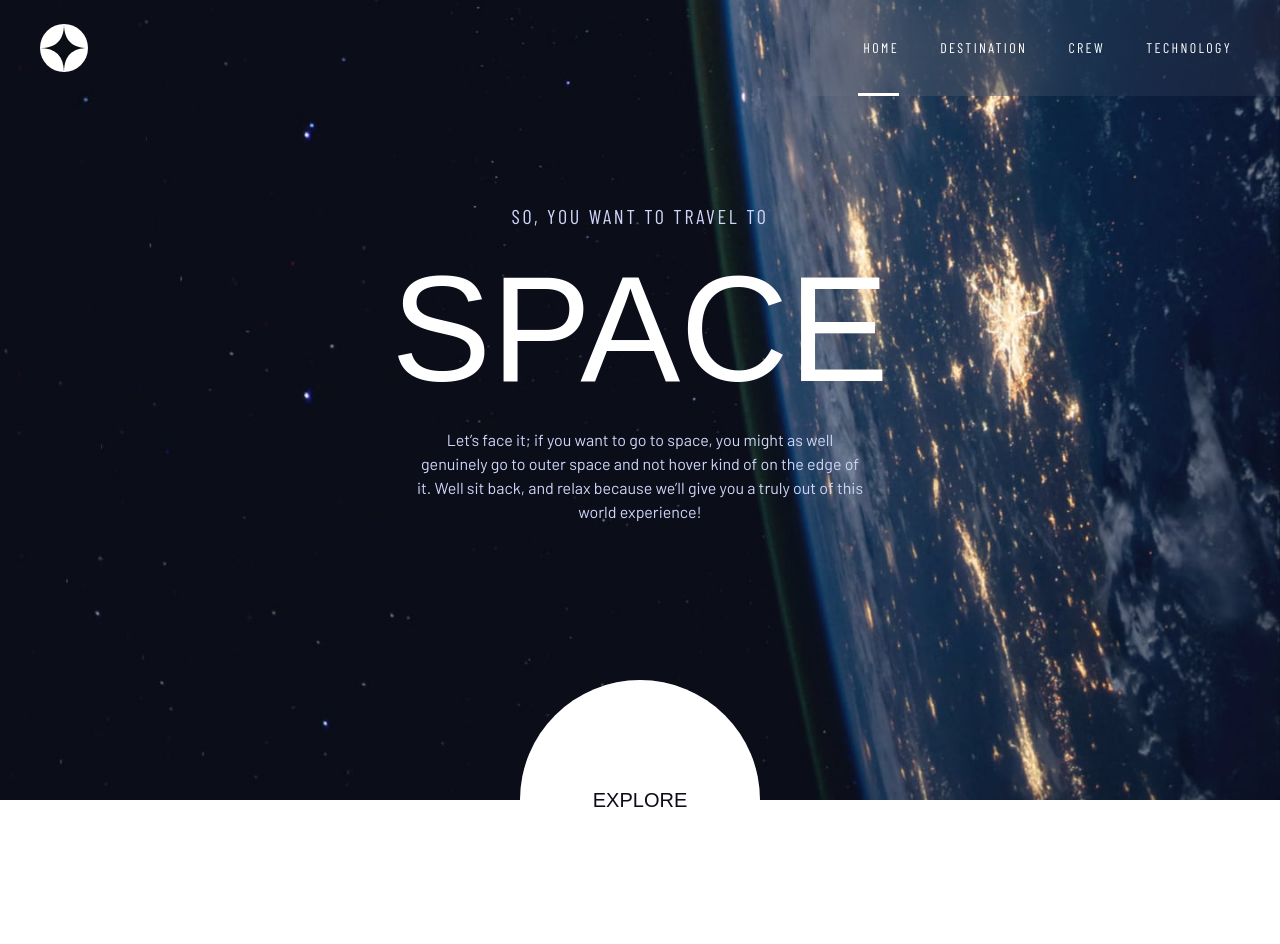
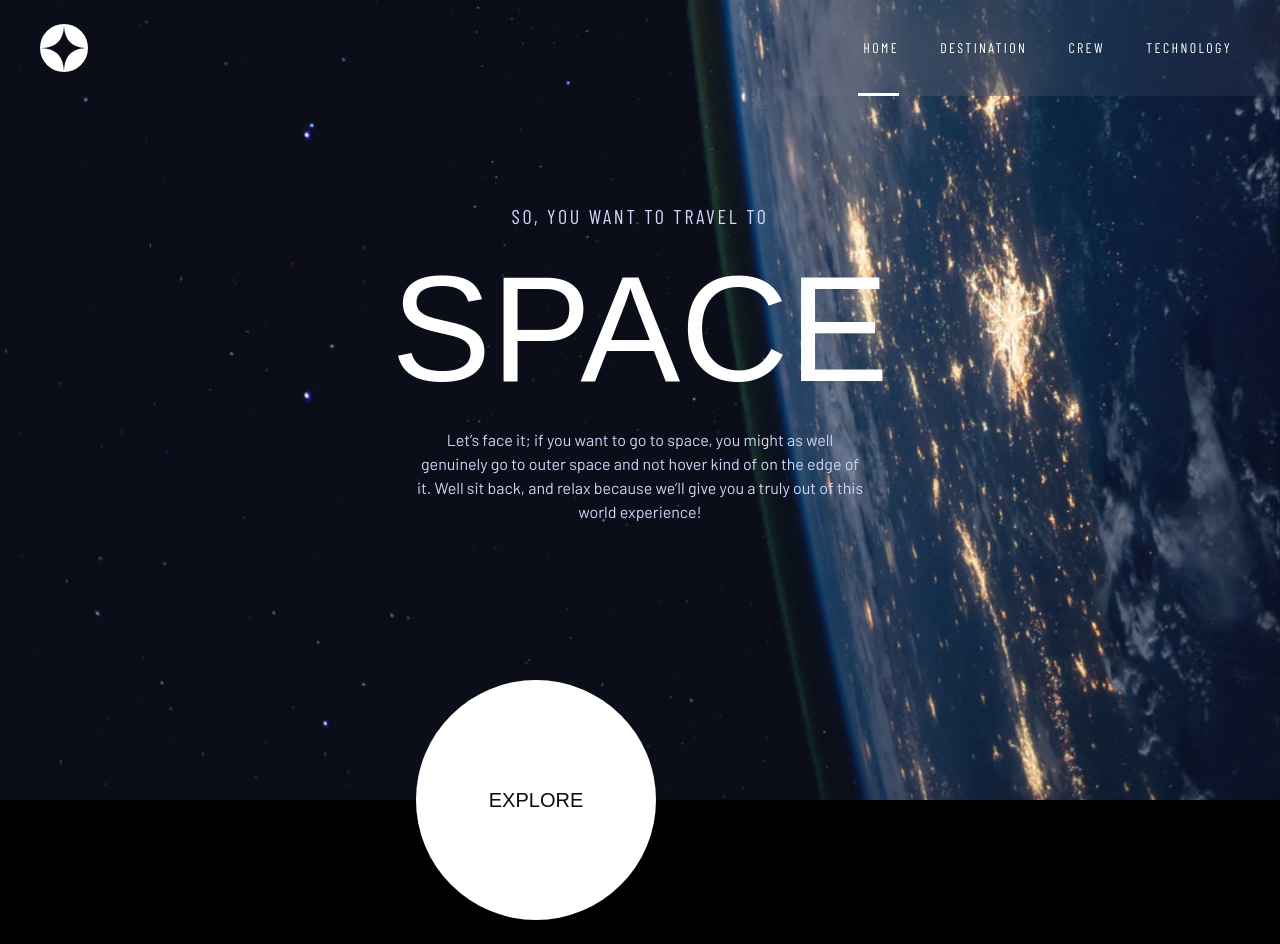
Before and after one commit to sfmayke/space-tourism-website, a Next.js app: page / in a window 1280 px wide. Built offline with nearby package versions, Linux system fonts and the light colour scheme; a web font is replaced by a local one.

Commit message:
✨ (animation): article on page animation added

```diff
--- a/src/app/crew/page.tsx
+++ b/src/app/crew/page.tsx
@@ -1,5 +1,6 @@
 import BackgroundImage from "@ui/background-image";
 import backgroundImageSrc from "@public/images/crew/background-crew-desktop.jpg";
+import PageAnimation from "../pageAnimation";
 
 export default function Crew() {
   return (
@@ -10,6 +11,7 @@ export default function Crew() {
         srcMobile="/images/crew/background-crew-mobile.jpg"
         alt="crew-background-space"
       />
+      <PageAnimation>
         <article className="flex flex-col items-center gap-4 tablet:mt-[6.625rem] tablet:max-w-md tablet:gap-6 desktop:items-start">
           <p className="font-barlow-condensed text-nav uppercase text-secondary tablet:text-xl desktop:text-sh1">
             so, you want to travel to
@@ -22,12 +24,13 @@ export default function Crew() {
           tablet:text-base tablet:leading-6
           desktop:text-left desktop:text-[1.125rem] desktop:leading-8"
           >
-          Let’s face it; if you want to go to space, you might as well genuinely
-          go to outer space and not hover kind of on the edge of it. Well sit
-          back, and relax because we’ll give you a truly out of this world
-          experience!
+            Let’s face it; if you want to go to space, you might as well
+            genuinely go to outer space and not hover kind of on the edge of it.
+            Well sit back, and relax because we’ll give you a truly out of this
+            world experience!
           </p>
         </article>
+      </PageAnimation>
     </div>
   );
 }
--- a/src/app/globals.css
+++ b/src/app/globals.css
@@ -6,6 +6,8 @@
   :root {
     --mobile-screen: 375px;
     --tablet-screen: 768px;
+
+    background-color: black;
   }
 
   html {
--- a/src/app/page.tsx
+++ b/src/app/page.tsx
@@ -1,6 +1,7 @@
 import BackgroundImage from "@ui/background-image";
 import ExploreButtom from "@/components/home/expore-buttom";
 import backgroundImageSrc from "@public/images/home/background-home-desktop.jpg";
+import PageAnimation from "./pageAnimation";
 
 export default function Home() {
   return (
@@ -11,6 +12,7 @@ export default function Home() {
         srcMobile="/images/home/background-home-mobile.jpg"
         alt="home-background-space"
       />
+      <PageAnimation>
         <article className="flex flex-col items-center gap-4 tablet:mt-[6.625rem] tablet:max-w-md tablet:gap-6 desktop:items-start">
           <p className="font-barlow-condensed text-nav uppercase text-secondary tablet:text-xl desktop:text-sh1">
             so, you want to travel to
@@ -23,13 +25,14 @@ export default function Home() {
           tablet:text-base tablet:leading-6
           desktop:text-left desktop:text-[1.125rem] desktop:leading-8"
           >
-          Let’s face it; if you want to go to space, you might as well genuinely
-          go to outer space and not hover kind of on the edge of it. Well sit
-          back, and relax because we’ll give you a truly out of this world
-          experience!
+            Let’s face it; if you want to go to space, you might as well
+            genuinely go to outer space and not hover kind of on the edge of it.
+            Well sit back, and relax because we’ll give you a truly out of this
+            world experience!
           </p>
         </article>
         <ExploreButtom />
+      </PageAnimation>
     </div>
   );
 }
--- /dev/null
+++ b/src/app/pageAnimation.tsx
@@ -0,0 +1,22 @@
+"use client";
+
+import { motion, AnimatePresence } from "framer-motion";
+import { PropsWithChildren, useId } from "react";
+
+interface Props extends PropsWithChildren {}
+
+export default function PageAnimation({ children }: Props) {
+  const key = useId();
+  return (
+    <AnimatePresence mode="wait">
+      <motion.div
+        key={key}
+        initial={{ opacity: 0, y: 20 }}
+        animate={{ opacity: 1, y: 0 }}
+        exit={{ opacity: 0, y: 20 }}
+      >
+        {children}
+      </motion.div>
+    </AnimatePresence>
+  );
+}
--- a/src/components/ui/background-image.tsx
+++ b/src/components/ui/background-image.tsx
@@ -1,3 +1,5 @@
+"use client";
+
 import Image, { StaticImageData } from "next/image";
 
 interface Props {
```
Lines whose indentation alone changed are shown as unchanged.
